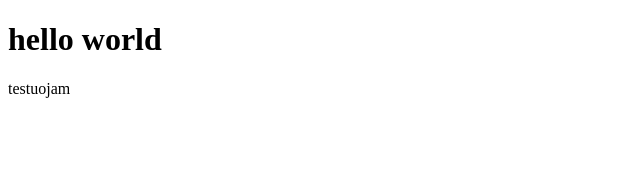
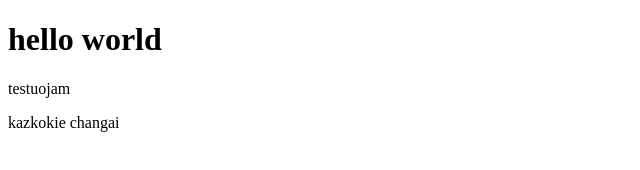
Before and after one commit to Vytas88/First_project, a plain HTML site: page index.html in a window 1280 px wide. Shown: the whole page, without its empty margins (0-640 px from the left). Drawn offline with Linux system fonts and the light colour scheme.

Commit message:
add some changes to hello world

```diff
--- a/index.html
+++ b/index.html
@@ -7,5 +7,6 @@
   <body>
     <h1> hello world</h1>
     <p> testuojam </p>
+    kazkokie changai
   </body>
 </html>
```
